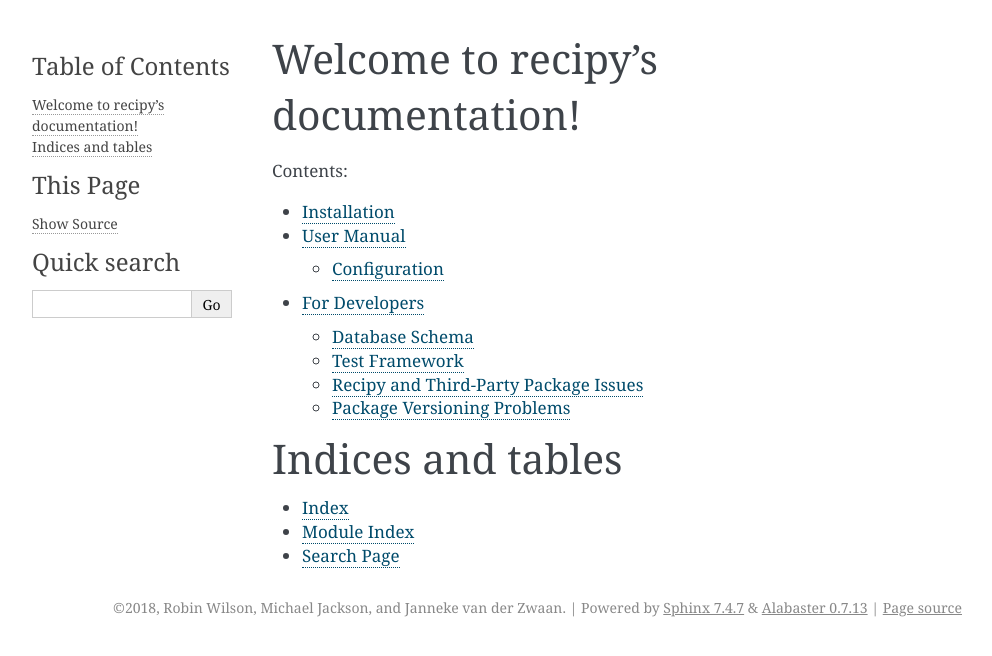
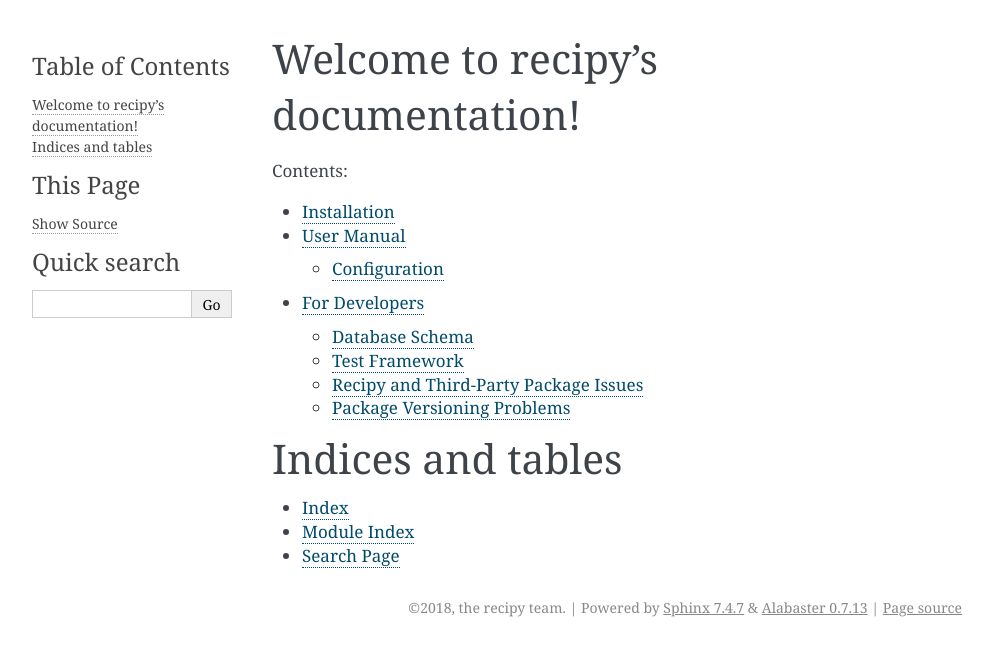
Before and after one commit to recipy/recipy, a Sphinx documentation site: the page built from docs/index.rst, in a window 1280 px wide. Shown: the top 656 px of the page, without its empty margins (148-1140 px from the left). Built offline with Sphinx 7.4.7, drawn with Linux system fonts in a browser that asks for light colours.

Commit message:
Update documentation authors
The authors are now 'the recipy team'.

```diff
--- a/docs/conf.py
+++ b/docs/conf.py
@@ -20,8 +20,8 @@
 # -- Project information -----------------------------------------------------
 
 project = 'recipy'
-copyright = '2018, Robin Wilson, Michael Jackson, and Janneke van der Zwaan'
-author = 'Robin Wilson, Michael Jackson, and Janneke van der Zwaan'
+copyright = '2018, the recipy team'
+author = 'the recipy team'
 
 # The short X.Y version
 version = ''
@@ -130,7 +130,7 @@
 #  author, documentclass [howto, manual, or own class]).
 latex_documents = [
     (master_doc, 'recipy.tex', 'recipy Documentation',
-     'Robin Wilson, Michael Jackson, and Janneke van der Zwaan', 'manual'),
+     'the recipy team', 'manual'),
 ]
 
 
```
